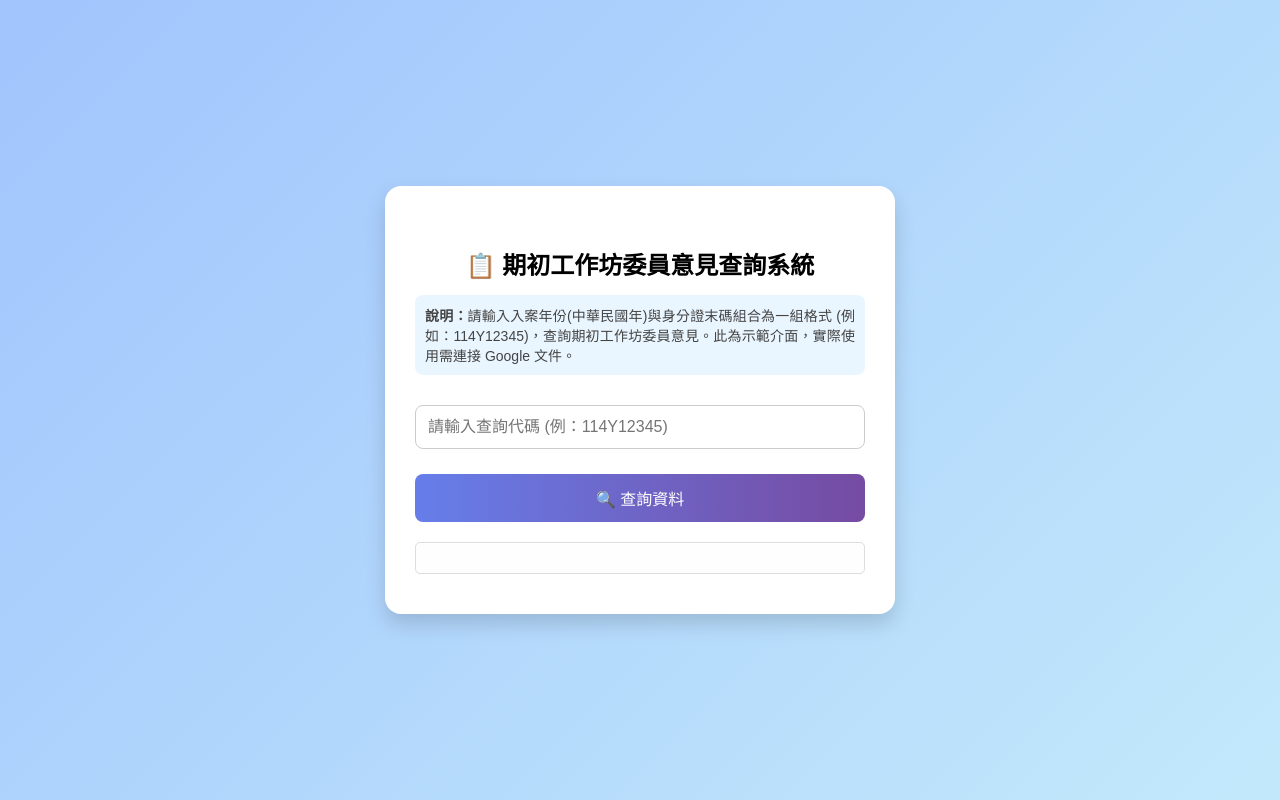
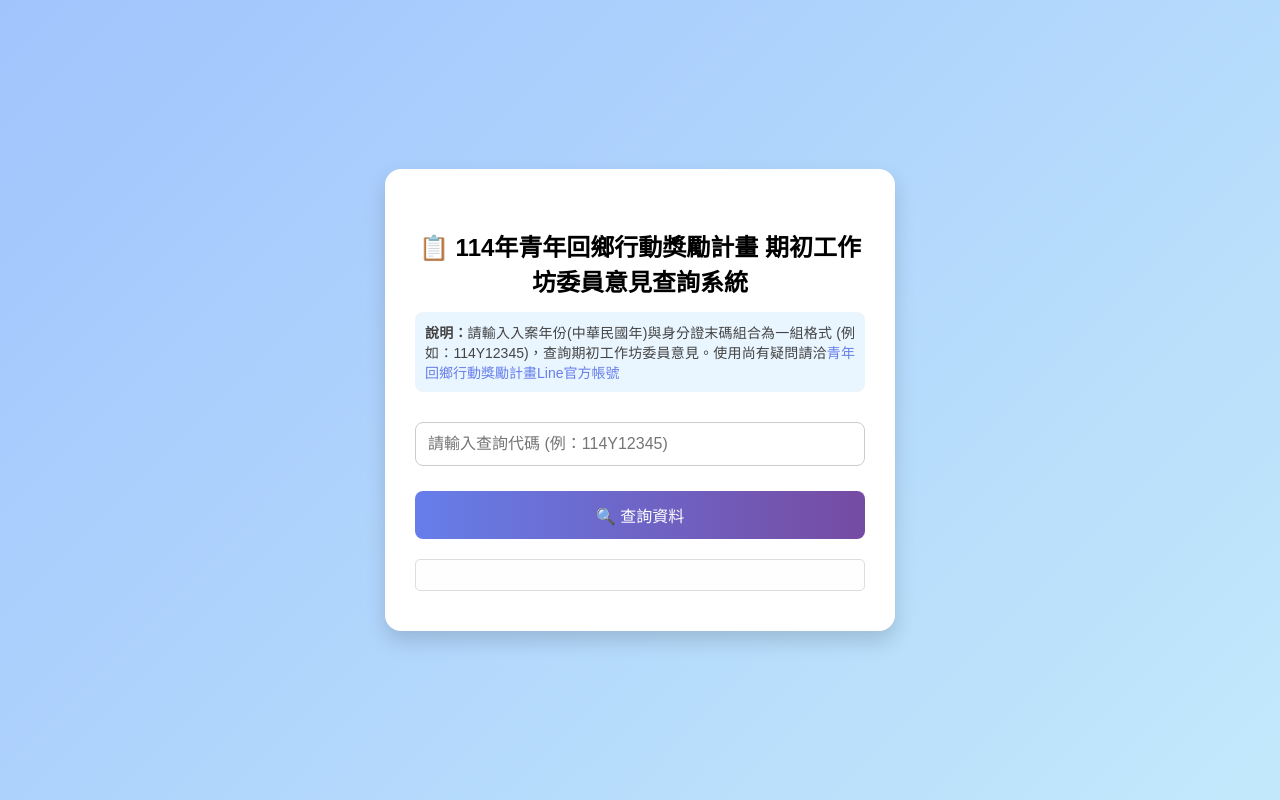
Before and after one commit to Carachiang/youth-query-make, a plain HTML site: page index.html in a window 1280 px wide. Drawn offline with Linux system fonts and the light colour scheme.

Commit message:
Update index.html

```diff
--- a/index.html
+++ b/index.html
@@ -2,7 +2,7 @@
 <html lang="zh-Hant">
 <head>
   <meta charset="UTF-8" />
-  <title>114年期初工作坊 青年查詢系統</title>
+  <title>114年青年回鄉行動獎勵計畫 期初工作坊委員意見查詢系統</title>
   <meta name="viewport" content="width=device-width, initial-scale=1.0">
   <style>
     body {
@@ -78,9 +78,9 @@
 </head>
 <body>
   <div class="container">
-    <h2>📋 期初工作坊委員意見查詢系統</h2>
+    <h2>📋 114年青年回鄉行動獎勵計畫 期初工作坊委員意見查詢系統</h2>
     <p class="description">
-      <strong>說明：</strong>請輸入入案年份(中華民國年)與身分證末碼組合為一組格式 (例如：114Y12345)，查詢期初工作坊委員意見。此為示範介面，實際使用需連接 Google 文件。
+      <strong>說明：</strong>請輸入入案年份(中華民國年)與身分證末碼組合為一組格式 (例如：114Y12345)，查詢期初工作坊委員意見。使用尚有疑問請洽<a href="https://lin.ee/2IqlG5q" target="_blank" style="color: #667eea; text-decoration: none; font-weight: 500;">青年回鄉行動獎勵計畫Line官方帳號</a>
     </p>
     <input type="text" id="uid" placeholder="請輸入查詢代碼 (例：114Y12345)" />
     <input type="button" value="🔍 查詢資料" onclick="query()" />
```
